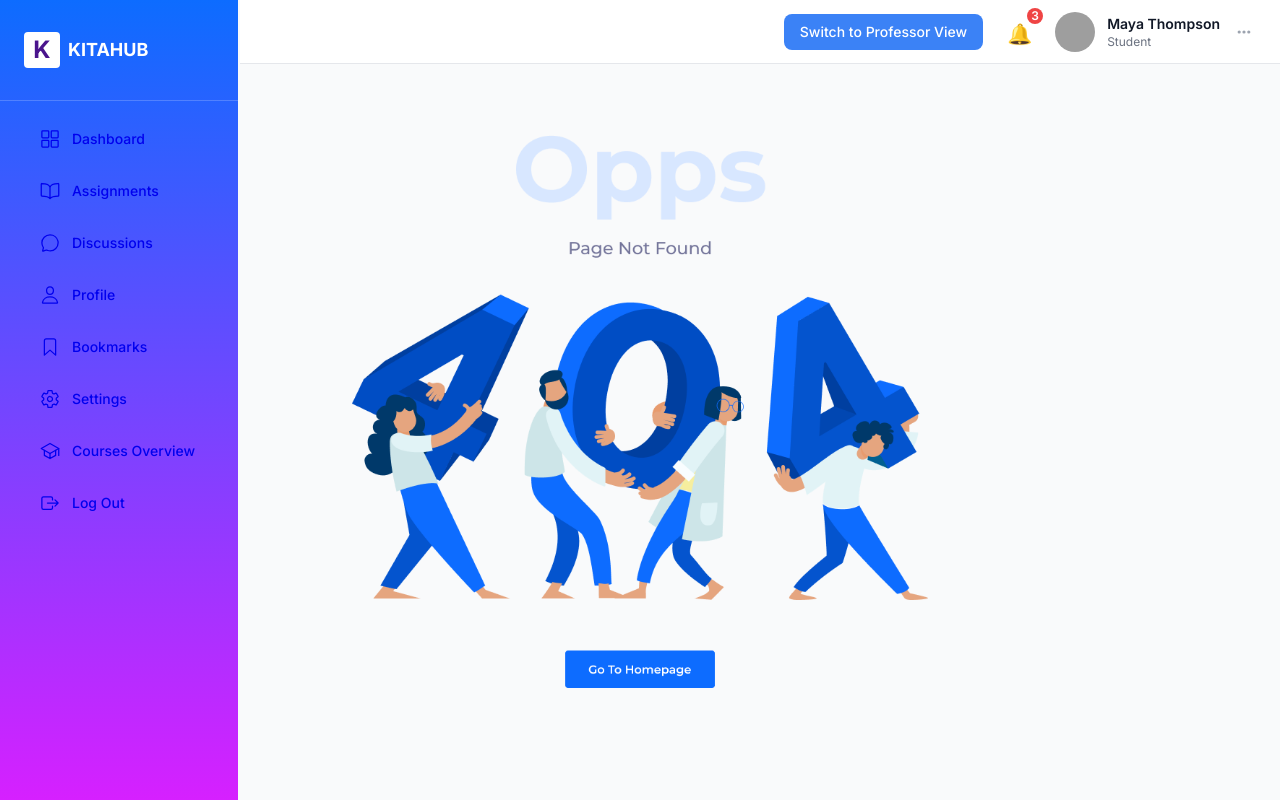
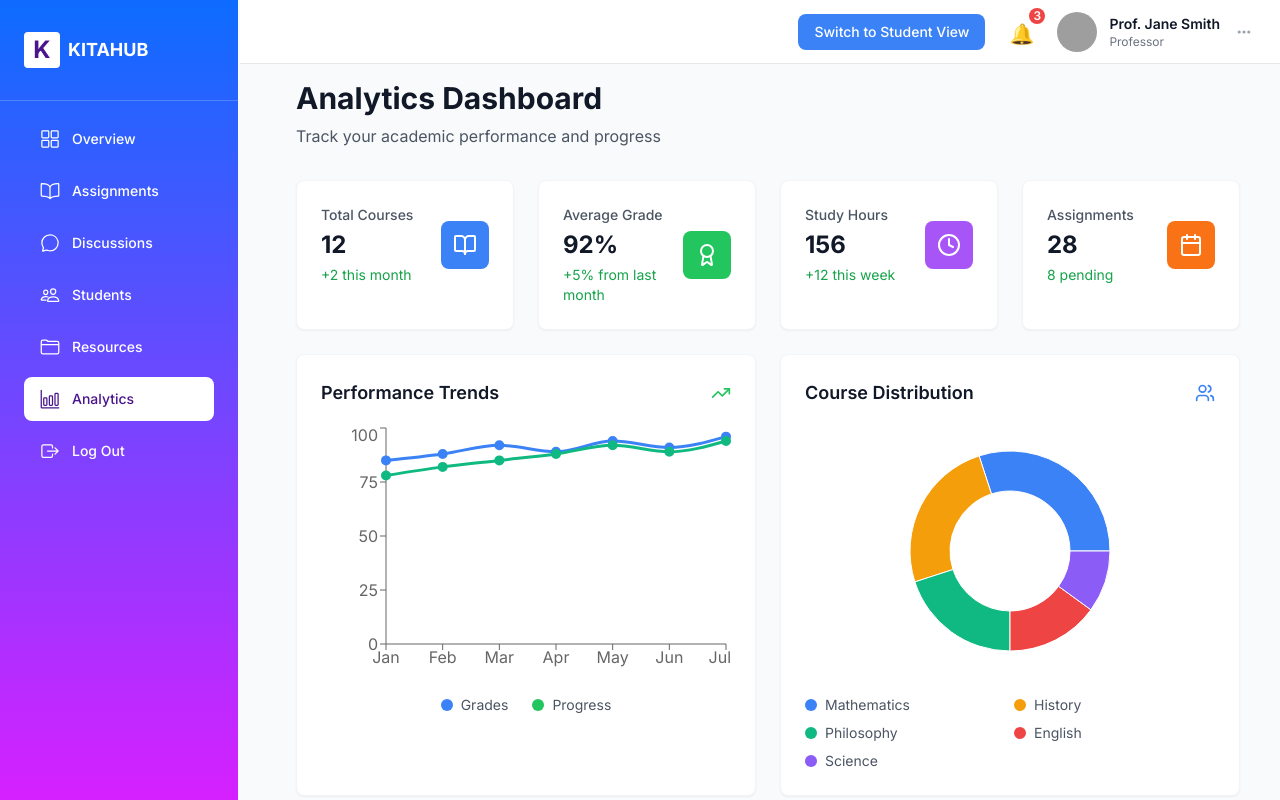
Before and after one commit to Abdurrehman102/kitahub-dashboard, a Next.js app: page /analytics in a window 1280 px wide. Shown: the top 800 px of the page. Built offline with nearby package versions, Linux system fonts and the light colour scheme; grey boxes are pictures that could not be loaded.

Commit message:
Fix deployment error

```diff
--- a/src/app/analytics/page.jsx
+++ b/src/app/analytics/page.jsx
@@ -1,36 +1,35 @@
 "use client";
-import React from 'react';
+import React, { Suspense } from 'react';
 import { useSearchParams } from 'next/navigation';
 import Sidebar from '../../components/Sidebar';
-import ProfessorSidebar from '../../components/ProfessorSidebar';
 import Header from '../../components/Header';
-// Import Error404Page since ResourcesContent doesn't exist yet
-import Error404Page from '../../components/404Page';
+import AnalyticsContent from '../../components/AnalyticsContent';
 
-const ResourcesPage = () => {
+// 1. Content ko alag component mein nikalen
+const AnalyticsPageContent = () => {
     const searchParams = useSearchParams();
-    const isProfessor = searchParams.get('role') === 'professor';
+    const role = searchParams.get('role') || 'professor';
 
     return (
-        <div className="flex min-h-screen bg-gray-50">
-            {isProfessor ? (
-                <ProfessorSidebar userType="professor" />
-            ) : (
-                <Sidebar userType="student" />
-            )}
-            <div className="flex-1 flex flex-col">
-                <Header
-                    userRole={isProfessor ? 'professor' : 'student'}
-                    userName={isProfessor ? 'Prof. Jane Smith' : 'Maya Thompson'}
-                    userType={isProfessor ? 'Professor' : 'Student'}
-                />
-                <div className="flex-1 overflow-auto">
-                    {/* Show 404 since ResourcesContent doesn't exist yet */}
-                    <Error404Page />
-                </div>
-            </div>
+        <div className="flex-1 flex flex-col">
+            <Header userRole={role} userName={role === 'student' ? 'Maya Thompson' : 'Prof. Jane Smith'} />
+            <main className="flex-1 overflow-auto p-4">
+                <AnalyticsContent userRole={role} />
+            </main>
         </div>
     );
 };
 
-export default ResourcesPage;
+// 2. Main page par Suspense wrap karen
+const AnalyticsPage = () => {
+    return (
+        <div className="flex min-h-screen bg-gray-50">
+            <Sidebar userType="professor" />
+            <Suspense fallback={<div className="p-10">Loading Analytics...</div>}>
+                <AnalyticsPageContent />
+            </Suspense>
+        </div>
+    );
+};
+
+export default AnalyticsPage;
--- a/src/app/assignments/page.jsx
+++ b/src/app/assignments/page.jsx
@@ -1,18 +1,17 @@
 "use client";
-import React from 'react';
+import React, { Suspense } from 'react'; // Suspense import kiya
 import { useSearchParams } from 'next/navigation';
 import Sidebar from '../../components/Sidebar';
 import Header from '../../components/Header';
 import AssignmentsContent from '../../components/AssignmentsContent';
 import ProfessorAssignmentsContent from '../../components/ProfessorAssignmentsContent';
 
-const AssignmentsPage = () => {
+// 1. Content ko alag component mein rakha taake searchParams safely use ho sakein
+const AssignmentsPageContent = () => {
     const searchParams = useSearchParams();
     const role = searchParams.get('role') || 'student';
 
     return (
-        <div className="flex min-h-screen bg-gray-50">
-            <Sidebar userType={role} />
         <div className="flex-1 flex flex-col">
             <Header userRole={role} userName={role === 'student' ? 'Maya Thompson' : 'Prof. Jane Smith'} />
             <div className="flex-1 overflow-auto">
@@ -23,6 +22,19 @@ const AssignmentsPage = () => {
                 )}
             </div>
         </div>
+    );
+};
+
+// 2. Main component mein Suspense boundary add ki
+const AssignmentsPage = () => {
+    return (
+        <div className="flex min-h-screen bg-gray-50">
+            {/* Sidebar parameter mang raha hai, hum default role pass kar rahe hain ya static */}
+            <Sidebar userType="student" />
+
+            <Suspense fallback={<div className="p-10">Loading Assignments...</div>}>
+                <AssignmentsPageContent />
+            </Suspense>
         </div>
     );
 };
--- a/src/app/bookmarks/page.jsx
+++ b/src/app/bookmarks/page.jsx
@@ -1,18 +1,18 @@
 "use client";
-import React from 'react';
+import React, { Suspense } from 'react'; // Suspense import kiya
 import { useSearchParams } from 'next/navigation';
 import Sidebar from '../../components/Sidebar';
 import ProfessorSidebar from '../../components/ProfessorSidebar';
 import Header from '../../components/Header';
-// Import Error404Page since ResourcesContent doesn't exist yet
 import Error404Page from '../../components/404Page';
 
-const ResourcesPage = () => {
+// 1. Logic aur UI ko alag component mein rakhen
+const ResourcesPageContent = () => {
     const searchParams = useSearchParams();
     const isProfessor = searchParams.get('role') === 'professor';
 
     return (
-        <div className="flex min-h-screen bg-gray-50">
+        <div className="flex min-h-screen bg-gray-50 w-full">
             {isProfessor ? (
                 <ProfessorSidebar userType="professor" />
             ) : (
@@ -25,7 +25,6 @@ const ResourcesPage = () => {
                     userType={isProfessor ? 'Professor' : 'Student'}
                 />
                 <div className="flex-1 overflow-auto">
-                    {/* Show 404 since ResourcesContent doesn't exist yet */}
                     <Error404Page />
                 </div>
             </div>
@@ -33,4 +32,13 @@ const ResourcesPage = () => {
     );
 };
 
+// 2. Main page par Suspense boundary lagayen
+const ResourcesPage = () => {
+    return (
+        <Suspense fallback={<div className="flex items-center justify-center h-screen">Loading Resources...</div>}>
+            <ResourcesPageContent />
+        </Suspense>
+    );
+};
+
 export default ResourcesPage;
--- a/src/app/courses/page.jsx
+++ b/src/app/courses/page.jsx
@@ -1,18 +1,18 @@
 "use client";
-import React from 'react';
+import React, { Suspense } from 'react'; // Suspense import kiya
 import { useSearchParams } from 'next/navigation';
 import Sidebar from '../../components/Sidebar';
 import ProfessorSidebar from '../../components/ProfessorSidebar';
 import Header from '../../components/Header';
-// Import Error404Page since ResourcesContent doesn't exist yet
 import Error404Page from '../../components/404Page';
 
-const ResourcesPage = () => {
+// 1. Logic ko alag component mein nikal liya
+const ResourcesContent = () => {
     const searchParams = useSearchParams();
     const isProfessor = searchParams.get('role') === 'professor';
 
     return (
-        <div className="flex min-h-screen bg-gray-50">
+        <div className="flex min-h-screen bg-gray-50 w-full">
             {isProfessor ? (
                 <ProfessorSidebar userType="professor" />
             ) : (
@@ -25,7 +25,6 @@ const ResourcesPage = () => {
                     userType={isProfessor ? 'Professor' : 'Student'}
                 />
                 <div className="flex-1 overflow-auto">
-                    {/* Show 404 since ResourcesContent doesn't exist yet */}
                     <Error404Page />
                 </div>
             </div>
@@ -33,4 +32,13 @@ const ResourcesPage = () => {
     );
 };
 
+// 2. Main page sirf boundary provide karega
+const ResourcesPage = () => {
+    return (
+        <Suspense fallback={<div className="flex items-center justify-center h-screen font-bold">Loading Resources...</div>}>
+            <ResourcesContent />
+        </Suspense>
+    );
+};
+
 export default ResourcesPage;
--- a/src/app/discussions/page.jsx
+++ b/src/app/discussions/page.jsx
@@ -1,17 +1,18 @@
 "use client";
-import React from 'react';
+import React, { Suspense } from 'react'; // Suspense import kiya
 import { useSearchParams } from 'next/navigation';
 import Sidebar from '../../components/Sidebar';
 import ProfessorSidebar from '../../components/ProfessorSidebar';
 import Header from '../../components/Header';
 import DiscussionsContent from '../../components/DiscussionsContent';
 
-const DiscussionsPage = () => {
+// 1. Logic aur UI ko alag component mein nikal liya
+const DiscussionsContentWrapper = () => {
     const searchParams = useSearchParams();
     const isProfessor = searchParams.get('role') === 'professor';
 
     return (
-        <div className="flex min-h-screen bg-gray-50">
+        <div className="flex min-h-screen bg-gray-50 w-full">
             {/* Always show the correct sidebar based on role */}
             {isProfessor ? (
                 <ProfessorSidebar userType="professor" />
@@ -35,4 +36,13 @@ const DiscussionsPage = () => {
     );
 };
 
+// 2. Main page boundary provide karega
+const DiscussionsPage = () => {
+    return (
+        <Suspense fallback={<div className="flex items-center justify-center h-screen">Loading Discussions...</div>}>
+            <DiscussionsContentWrapper />
+        </Suspense>
+    );
+};
+
 export default DiscussionsPage;
--- a/src/app/profile/page.jsx
+++ b/src/app/profile/page.jsx
@@ -1,18 +1,18 @@
 "use client";
-import React from 'react';
+import React, { Suspense } from 'react'; // Suspense lazmi hai
 import { useSearchParams } from 'next/navigation';
 import Sidebar from '../../components/Sidebar';
 import ProfessorSidebar from '../../components/ProfessorSidebar';
 import Header from '../../components/Header';
-// Import Error404Page since ResourcesContent doesn't exist yet
 import Error404Page from '../../components/404Page';
 
-const ResourcesPage = () => {
+// 1. Content ko alag component mein nikal liya
+const ResourcesContent = () => {
     const searchParams = useSearchParams();
     const isProfessor = searchParams.get('role') === 'professor';
 
     return (
-        <div className="flex min-h-screen bg-gray-50">
+        <div className="flex min-h-screen bg-gray-50 w-full">
             {isProfessor ? (
                 <ProfessorSidebar userType="professor" />
             ) : (
@@ -25,7 +25,6 @@ const ResourcesPage = () => {
                     userType={isProfessor ? 'Professor' : 'Student'}
                 />
                 <div className="flex-1 overflow-auto">
-                    {/* Show 404 since ResourcesContent doesn't exist yet */}
                     <Error404Page />
                 </div>
             </div>
@@ -33,4 +32,13 @@ const ResourcesPage = () => {
     );
 };
 
+// 2. Main page boundary provide karega
+const ResourcesPage = () => {
+    return (
+        <Suspense fallback={<div className="flex items-center justify-center h-screen font-bold">Loading Resources...</div>}>
+            <ResourcesContent />
+        </Suspense>
+    );
+};
+
 export default ResourcesPage;
--- a/src/app/settings/page.jsx
+++ b/src/app/settings/page.jsx
@@ -1,18 +1,18 @@
 "use client";
-import React from 'react';
+import React, { Suspense } from 'react'; // Suspense lazmi hai
 import { useSearchParams } from 'next/navigation';
 import Sidebar from '../../components/Sidebar';
 import ProfessorSidebar from '../../components/ProfessorSidebar';
 import Header from '../../components/Header';
-// Import Error404Page since ResourcesContent doesn't exist yet
 import Error404Page from '../../components/404Page';
 
-const ResourcesPage = () => {
+// 1. Content ko alag component mein nikal liya
+const ResourcesContent = () => {
     const searchParams = useSearchParams();
     const isProfessor = searchParams.get('role') === 'professor';
 
     return (
-        <div className="flex min-h-screen bg-gray-50">
+        <div className="flex min-h-screen bg-gray-50 w-full">
             {isProfessor ? (
                 <ProfessorSidebar userType="professor" />
             ) : (
@@ -25,7 +25,6 @@ const ResourcesPage = () => {
                     userType={isProfessor ? 'Professor' : 'Student'}
                 />
                 <div className="flex-1 overflow-auto">
-                    {/* Show 404 since ResourcesContent doesn't exist yet */}
                     <Error404Page />
                 </div>
             </div>
@@ -33,4 +32,13 @@ const ResourcesPage = () => {
     );
 };
 
+// 2. Main page boundary provide karega
+const ResourcesPage = () => {
+    return (
+        <Suspense fallback={<div className="flex items-center justify-center h-screen font-bold">Loading Resources...</div>}>
+            <ResourcesContent />
+        </Suspense>
+    );
+};
+
 export default ResourcesPage;
```
Also changed, not shown: src/app/resource/page.jsx (+13 -7 lines). Lines whose indentation alone changed are shown as unchanged.
